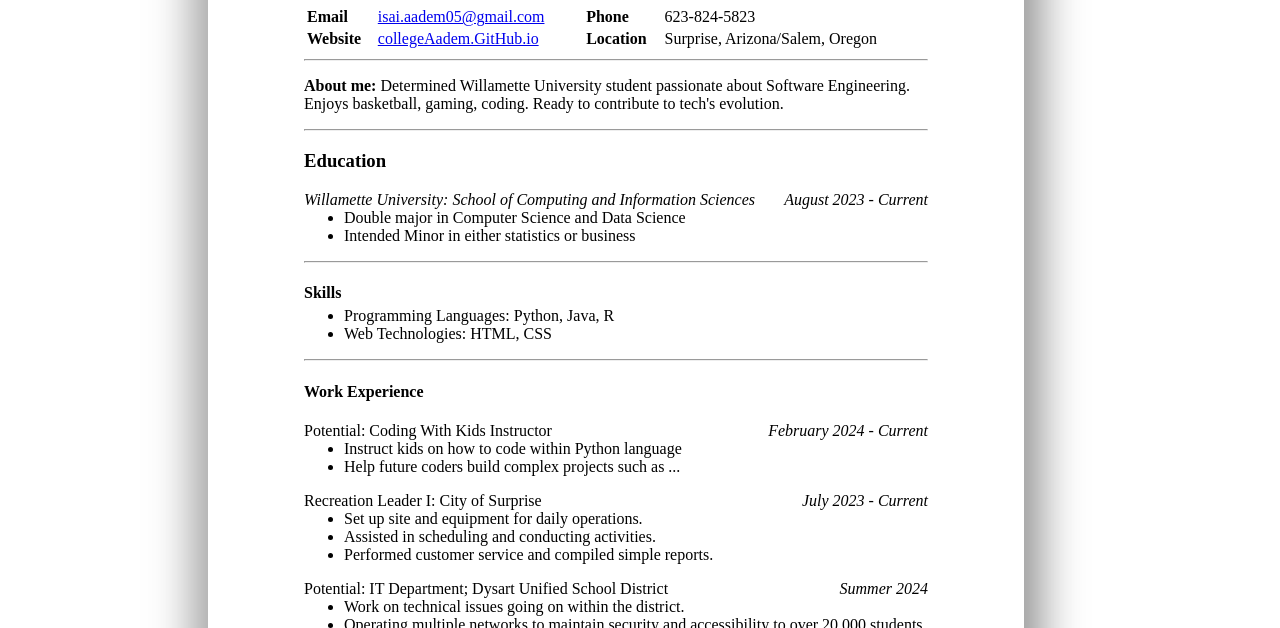
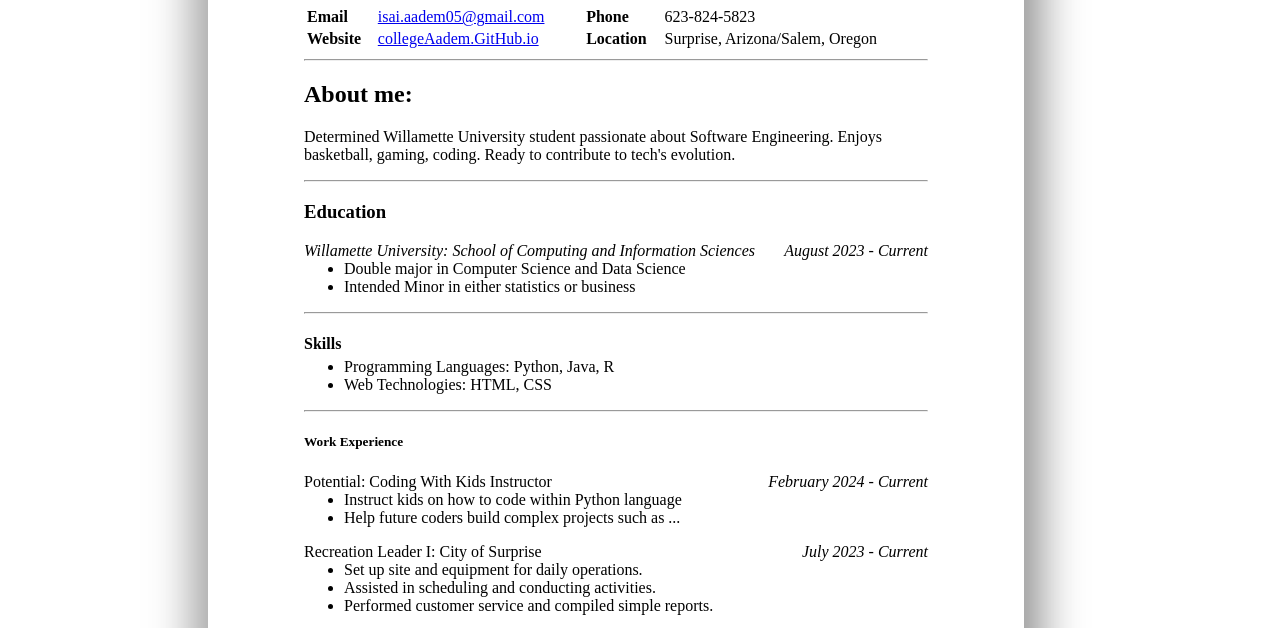
Before and after one commit to CollegeAadem/CollegeAadem.github.io, a plain HTML site: page resume.html in a window 1280 px wide. Shown: the part 159-787 px from the top of the page. Drawn offline with Linux system fonts and the light colour scheme.

Commit message:
Update resume.html

```diff
--- a/resume.html
+++ b/resume.html
@@ -78,8 +78,9 @@ ul  { margin-top: -1em; }
 						</tr>
 					</table>
 					<hr>
+					<h2>About me:</h2>
 					<p>
-						<strong>About me:</strong> Determined Willamette University student passionate about Software Engineering.  Enjoys basketball, gaming, coding. Ready to contribute to tech's evolution.
+						Determined Willamette University student passionate about Software Engineering.  Enjoys basketball, gaming, coding. Ready to contribute to tech's evolution.
 					</p>
 					<hr>
 					<h3>Education</h3>
@@ -96,7 +97,7 @@ ul  { margin-top: -1em; }
 				            <li>Web Technologies: HTML, CSS</li>
 				        </ul>
 				        <hr>
-					<h4>Work Experience</h4>
+					<h5>Work Experience</h5>
 					<p>Potential: Coding With Kids Instructor<span>February 2024 - Current</span>
 						<ul>
 							<li>Instruct kids on how to code within Python language</li>
```
